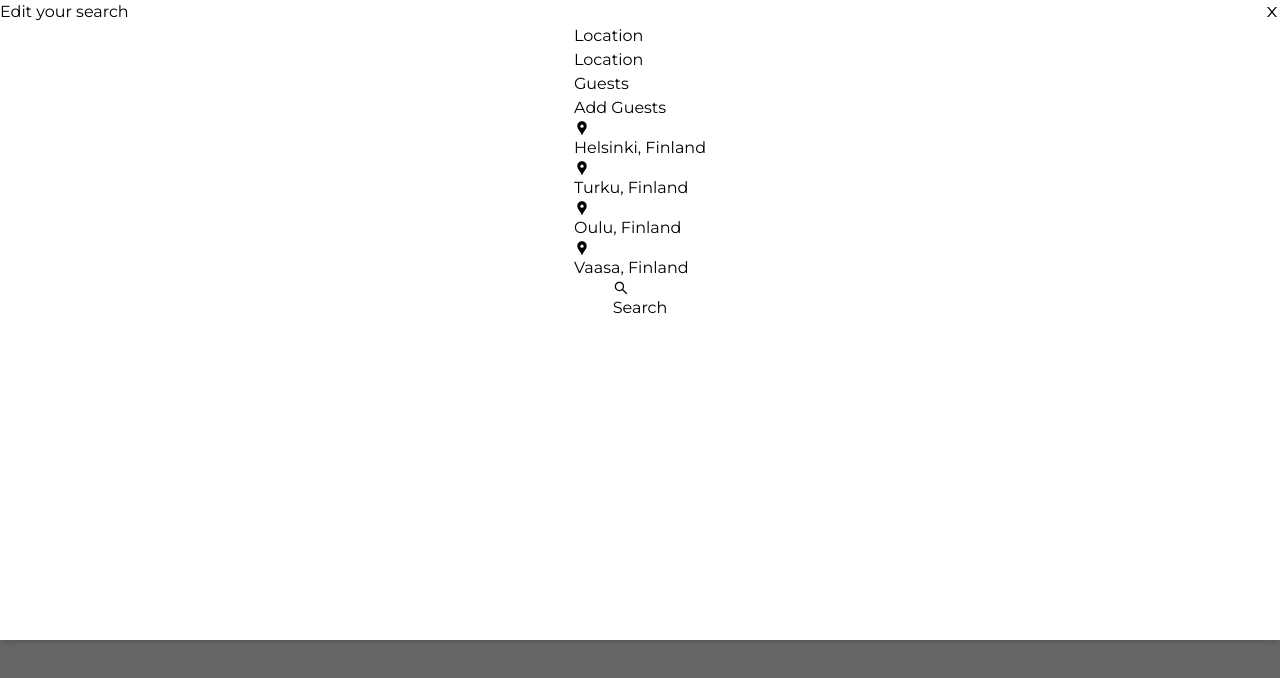
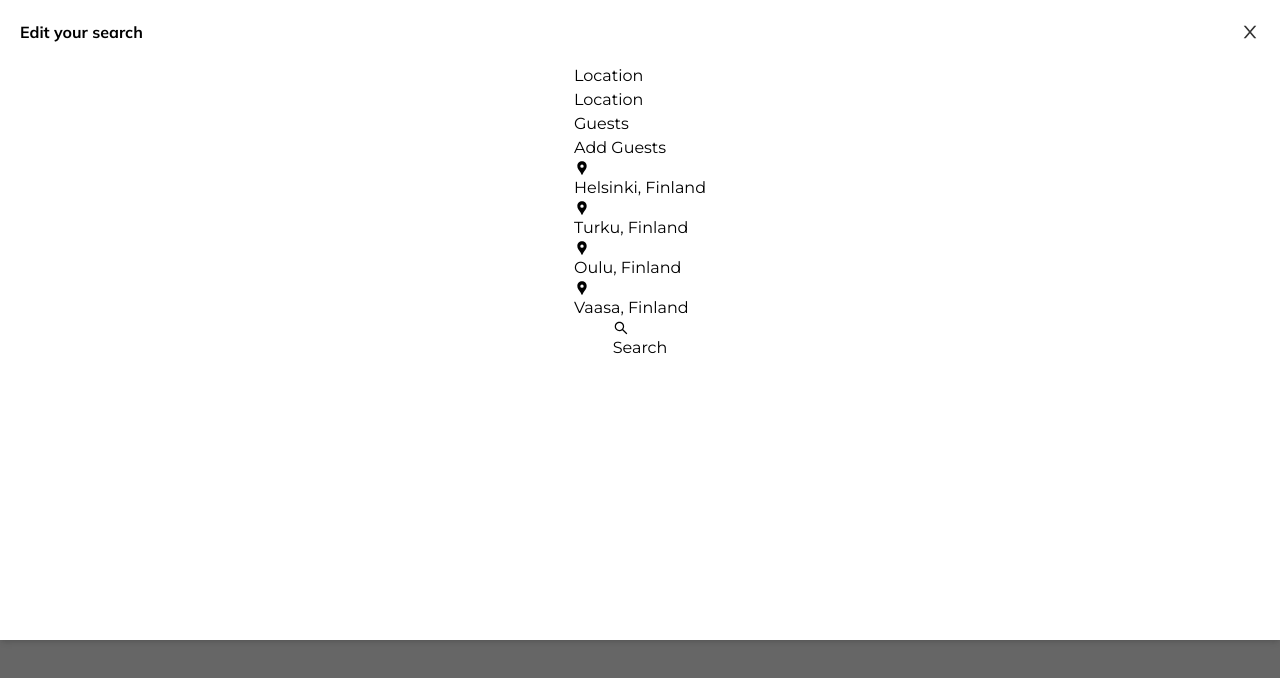
Before and after one commit to ronaldlamdev/windbnb, a React (Vite) app: page / in a window 1280 px wide. Shown: the top 678 px of the page. Built offline with nearby package versions, Linux system fonts and the light colour scheme.

Commit message:
styled heading in search menu

```diff
--- a/src/components/Header.jsx
+++ b/src/components/Header.jsx
@@ -32,9 +32,9 @@ const Header = () => {
         <div className='flex flex-col items-center'>
 
           {/* Heading and close icon */}
-          <div className='flex w-full justify-between items-center'>
-            <h1>Edit your search</h1>
-            <AiOutlineClose />
+          <div className='flex w-full justify-between items-center p-5'>
+            <h1 className='font-["Mulish"] font-bold'>Edit your search</h1>
+            <AiOutlineClose className='text-[#333333] text-xl' />
           </div>
 
           {/* Inputs */}
```
